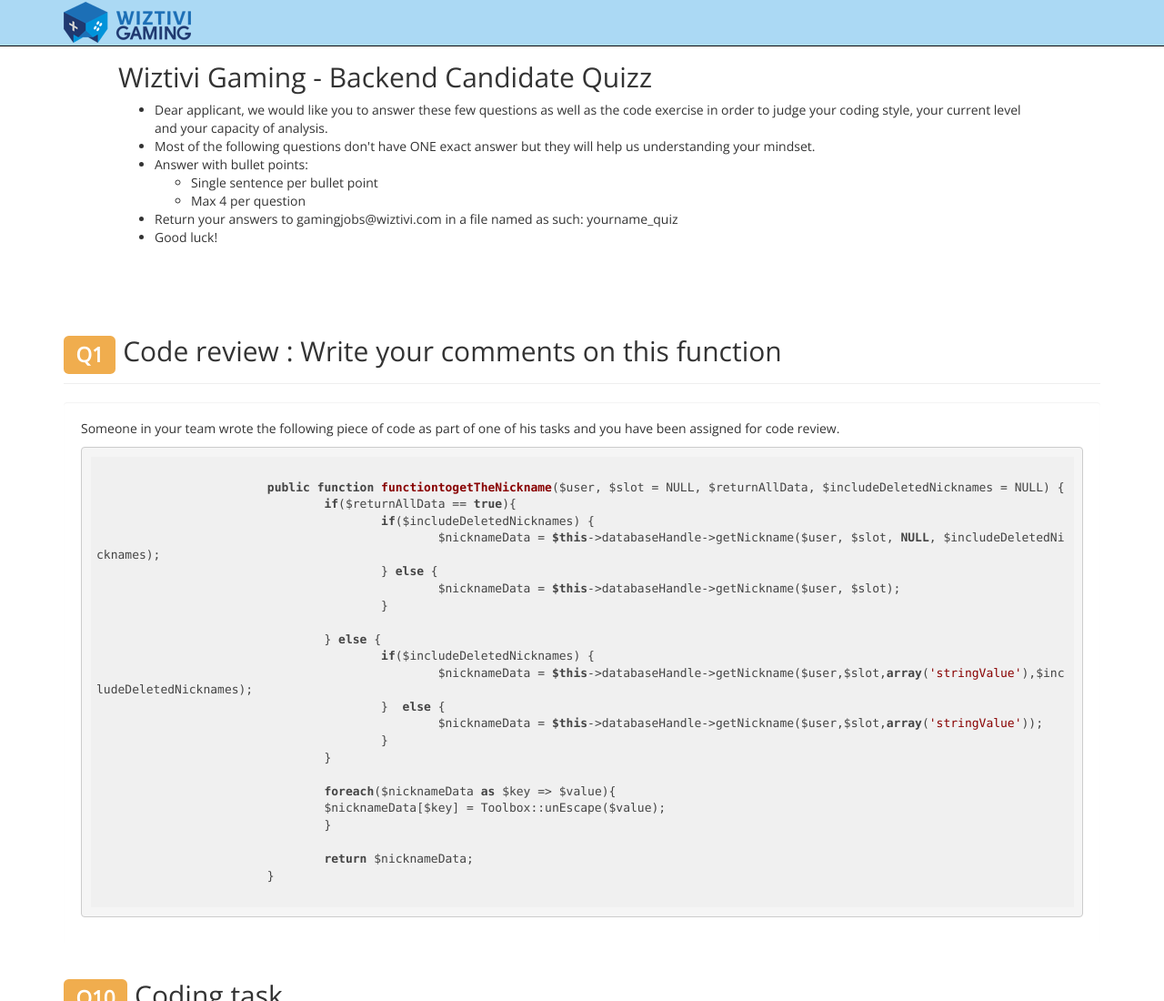
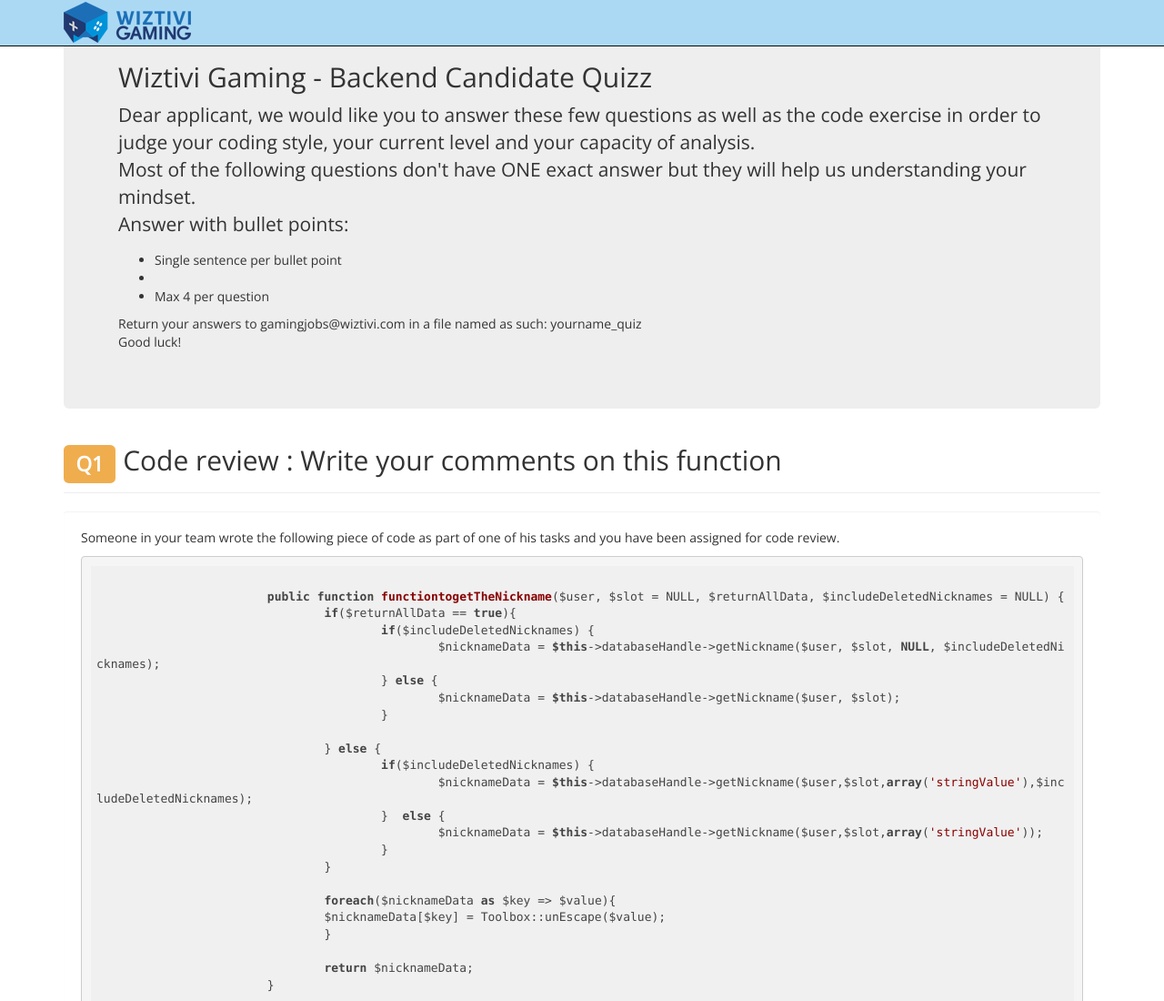
Before and after one commit to Wiztivi-Public/wtg-backend-developer-quiz, a plain HTML site: page index.html in a window 1280 px wide. Shown: the top 1100 px of the page at 91% size. Drawn offline with nearby package versions, Linux system fonts and the light colour scheme.

Commit message:
Changed the style of the jumbotron

```diff
--- a/index.html
+++ b/index.html
@@ -36,19 +36,17 @@
       <!-- Main jumbotron for a primary marketing message or call to action -->
       <div class="jumbotron">
         <h2>Wiztivi Gaming - Backend Candidate Quizz</h2>
-         <ul>
-			<li>Dear applicant, we would like you to answer these few questions as well as the code exercise in order to judge your coding style, your current level and your capacity of analysis.</li>
-             <li>Most of the following questions don't have ONE exact answer but they will help us understanding your mindset.</li>
-             <li>Answer with bullet points:
-			<ul>
-				<li>Single sentence per bullet point</li>
+         <p>Dear applicant, we would like you to answer these few questions as well as the code exercise in order to judge your coding style, your current level and your capacity of analysis.<br>
+             Most of the following questions don't have ONE exact answer but they will help us understanding your mindset.<br>
+             Answer with bullet points:<br><ul>
+				<li>Single sentence per bullet point<li>
 				<li>Max 4 per question</li>
 			</ul>
-			</li>
-			<li>Return your answers to gamingjobs@wiztivi.com in a file named as such: yourname_quiz</li>
-             <li>Good luck!</li>
-          </ul>
-      </div>
+			Return your answers to gamingjobs@wiztivi.com in a file named as such: yourname_quiz<br>
+            Good luck!<br></p>
+
+
+        </div>
 
       <div class="page-header">
         <h2><span class="label label-warning">Q1</span> Code review : Write your comments on this function</h2>
```
Also changed, not shown: css/bootstrap-theme.css.
